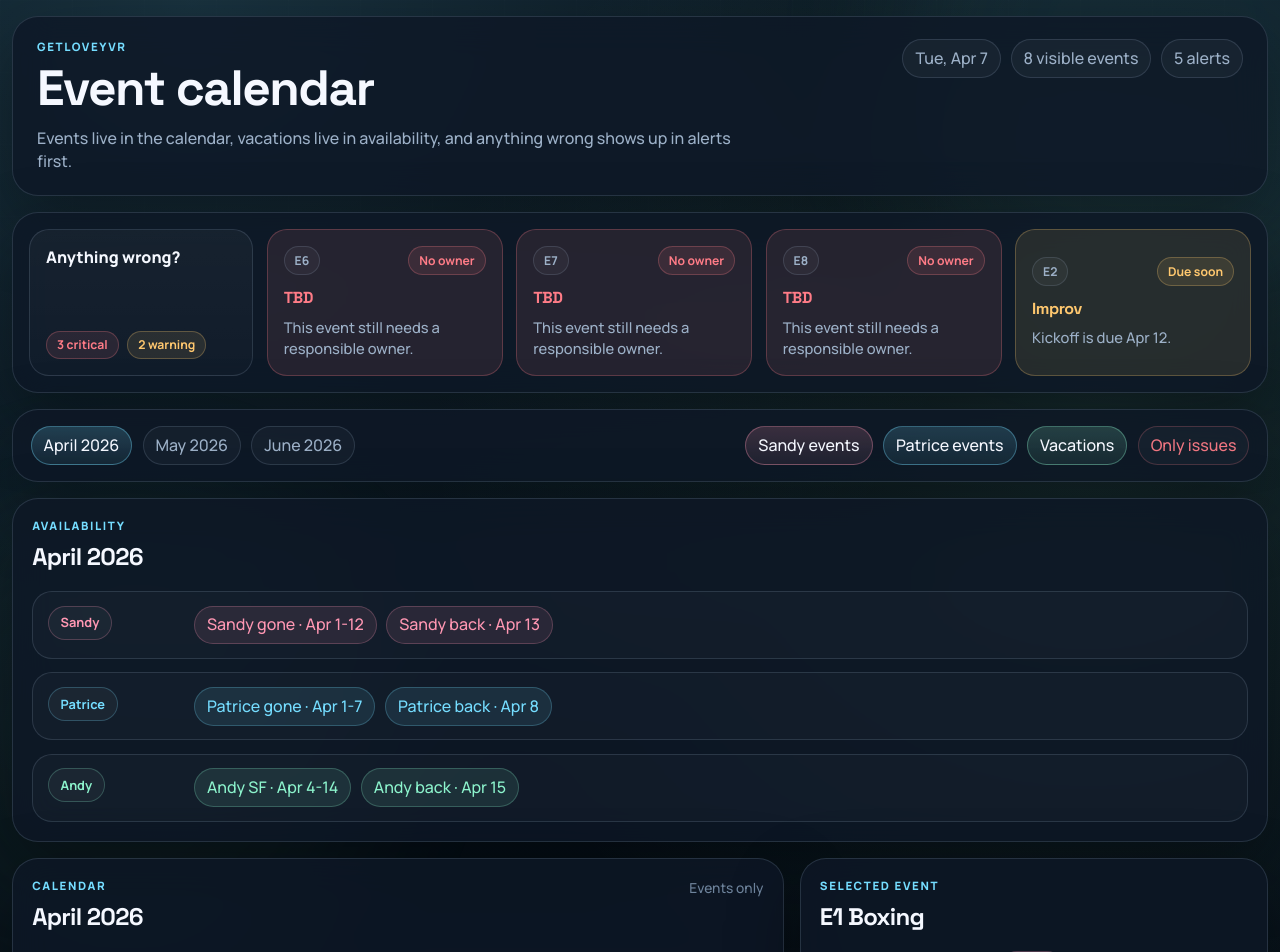
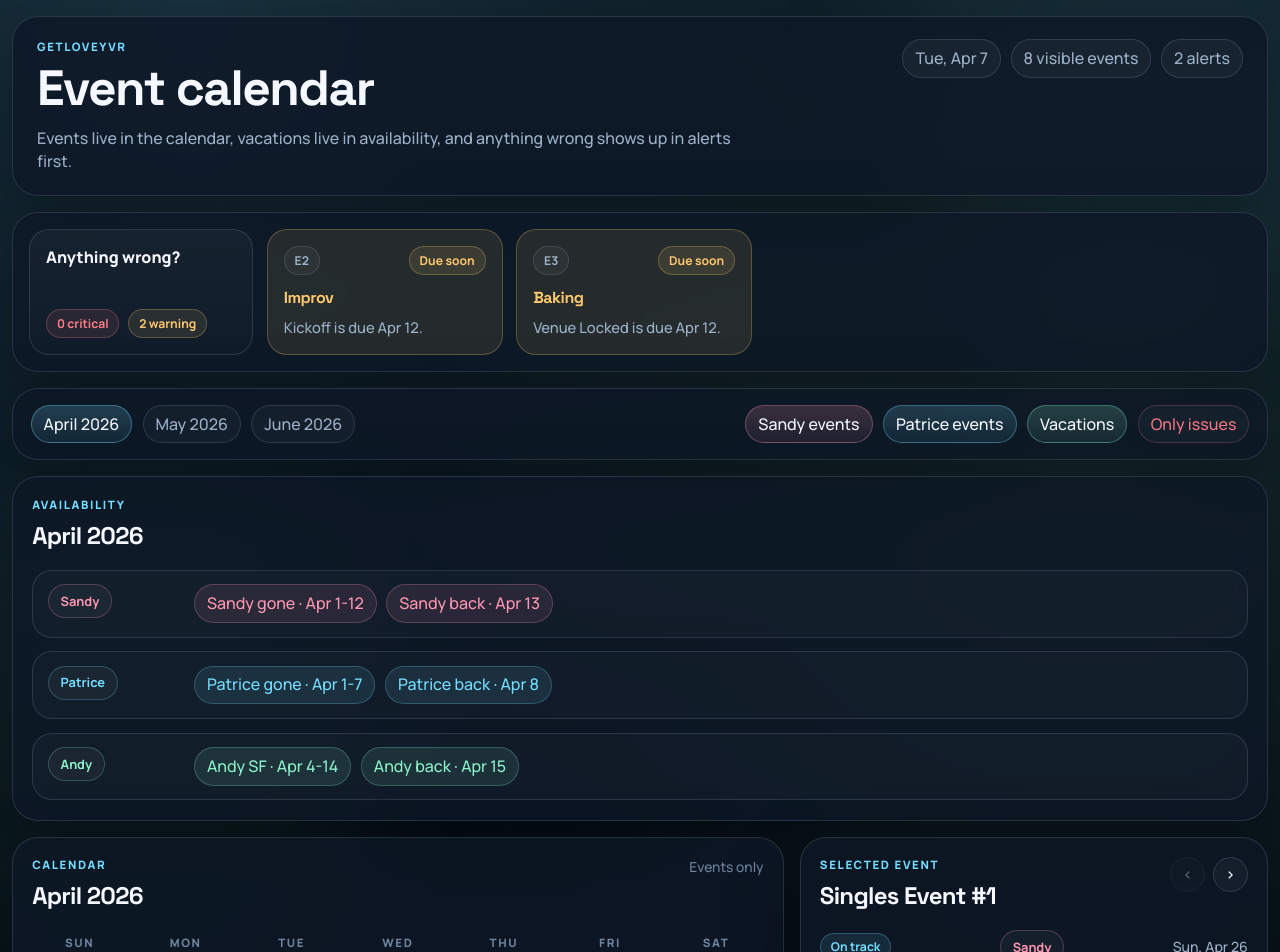
Before and after one commit to andyl2020/GetLoveYVR-Dashboard, a React (Vite) app: page / in a window 1280 px wide. Shown: the top 952 px of the page. Built offline with nearby package versions, Linux system fonts and the light colour scheme.

Commit message:
Refine event navigation and alert noise

```diff
--- a/src/App.jsx
+++ b/src/App.jsx
@@ -154,6 +154,13 @@ function eventCode(event) {
   return `E${event.id}`;
 }
 
+function eventDisplayName(event) {
+  if (event.id === 1) {
+    return "Singles Event #1";
+  }
+  return event.theme;
+}
+
 function clipVacationBlockToMonth(block, selectedMonth) {
   const [year, month] = selectedMonth.split("-").map(Number);
   const monthStart = `${selectedMonth}-01`;
@@ -198,14 +205,6 @@ function buildEventModels(events, vacationLookup) {
         });
       }
 
-      if (event.owner === "TBD") {
-        issues.push({
-          severity: "critical",
-          label: "No owner",
-          message: "This event still needs a responsible owner.",
-        });
-      }
-
       if (vacationConflicts.length > 0) {
         issues.push({
           severity: "critical",
@@ -244,6 +243,7 @@ function buildEventModels(events, vacationLookup) {
       return {
         ...event,
         code: eventCode(event),
+        displayName: eventDisplayName(event),
         nextMilestone,
         issues,
         severity,
@@ -319,6 +319,14 @@ export default function App() {
     monthEvents[0] ??
     visibleEvents[0] ??
     null;
+  const selectedEventIndex = selectedEvent
+    ? visibleEvents.findIndex((event) => event.id === selectedEvent.id)
+    : -1;
+  const previousEvent = selectedEventIndex > 0 ? visibleEvents[selectedEventIndex - 1] : null;
+  const nextEvent =
+    selectedEventIndex >= 0 && selectedEventIndex < visibleEvents.length - 1
+      ? visibleEvents[selectedEventIndex + 1]
+      : null;
 
   useEffect(() => {
     const candidates = monthEvents.length > 0 ? monthEvents : visibleEvents;
@@ -337,6 +345,15 @@ export default function App() {
       ...current,
       [filterId]: !current[filterId],
     }));
+  }
+
+  function jumpToAdjacentEvent(direction) {
+    if (direction === "previous" && previousEvent) {
+      focusEvent(previousEvent.id, previousEvent.eventDate);
+    }
+    if (direction === "next" && nextEvent) {
+      focusEvent(nextEvent.id, nextEvent.eventDate);
+    }
   }
 
   return (
@@ -515,7 +532,7 @@ export default function App() {
                             <span className="event-issue-count">{event.issueCount}</span>
                           )}
                         </div>
-                        <strong>{event.theme}</strong>
+                        <strong>{event.displayName}</strong>
                         <small>{event.owner}</small>
                       </button>
                     ))}
@@ -530,9 +547,31 @@ export default function App() {
         <aside className="sidebar">
           <div className="detail-panel">
             <div className="section-header">
-              <div>
-                <div className="eyebrow">Selected event</div>
-                <h2>{selectedEvent ? `${selectedEvent.code} ${selectedEvent.theme}` : "No event visible"}</h2>
+              <div className="selected-event-header">
+                <div>
+                  <div className="eyebrow">Selected event</div>
+                  <h2>{selectedEvent ? selectedEvent.displayName : "No event visible"}</h2>
+                </div>
+                <div className="event-nav">
+                  <button
+                    type="button"
+                    className="nav-button"
+                    onClick={() => jumpToAdjacentEvent("previous")}
+                    disabled={!previousEvent}
+                    aria-label="Previous event"
+                  >
+                    &lt;
+                  </button>
+                  <button
+                    type="button"
+                    className="nav-button"
+                    onClick={() => jumpToAdjacentEvent("next")}
+                    disabled={!nextEvent}
+                    aria-label="Next event"
+                  >
+                    &gt;
+                  </button>
+                </div>
               </div>
             </div>
 
@@ -551,7 +590,7 @@ export default function App() {
                 <div className="detail-section">
                   <h3>What this event is</h3>
                   <p>
-                    {selectedEvent.code} is the {selectedEvent.theme} event scheduled for{" "}
+                    {selectedEvent.displayName} is the {selectedEvent.theme} event scheduled for{" "}
                     {formatShortDate(selectedEvent.eventDate)}.
                   </p>
                 </div>
@@ -632,10 +671,10 @@ export default function App() {
                       {event.issueCount > 0 ? `${event.issueCount} issue${event.issueCount === 1 ? "" : "s"}` : "On track"}
                     </span>
                   </div>
-                  <strong>{event.theme}</strong>
+                  <strong>{event.displayName}</strong>
                   <div className="directory-item-meta">
                     <span>{formatShortDate(event.eventDate)}</span>
-                    <span>{event.owner}</span>
+                    <span>{event.owner} · {event.theme}</span>
                   </div>
                 </button>
               ))}
--- a/src/styles.css
+++ b/src/styles.css
@@ -338,6 +338,47 @@ button {
 .section-header h2 {
   margin: 0.35rem 0 0;
   font-size: 1.5rem;
+}
+
+.selected-event-header {
+  display: flex;
+  justify-content: space-between;
+  gap: 0.8rem;
+  align-items: flex-start;
+  width: 100%;
+}
+
+.event-nav {
+  display: flex;
+  gap: 0.45rem;
+}
+
+.nav-button {
+  width: 2.2rem;
+  height: 2.2rem;
+  display: inline-flex;
+  align-items: center;
+  justify-content: center;
+  border-radius: 999px;
+  border: 1px solid var(--border);
+  background: rgba(255, 255, 255, 0.04);
+  color: var(--text);
+  transition:
+    transform 160ms ease,
+    border-color 160ms ease,
+    background 160ms ease,
+    opacity 160ms ease;
+}
+
+.nav-button:hover:not(:disabled) {
+  transform: translateY(-1px);
+  border-color: rgba(117, 221, 255, 0.34);
+  background: rgba(117, 221, 255, 0.08);
+}
+
+.nav-button:disabled {
+  opacity: 0.34;
+  cursor: not-allowed;
 }
 
 .panel-note {
```
